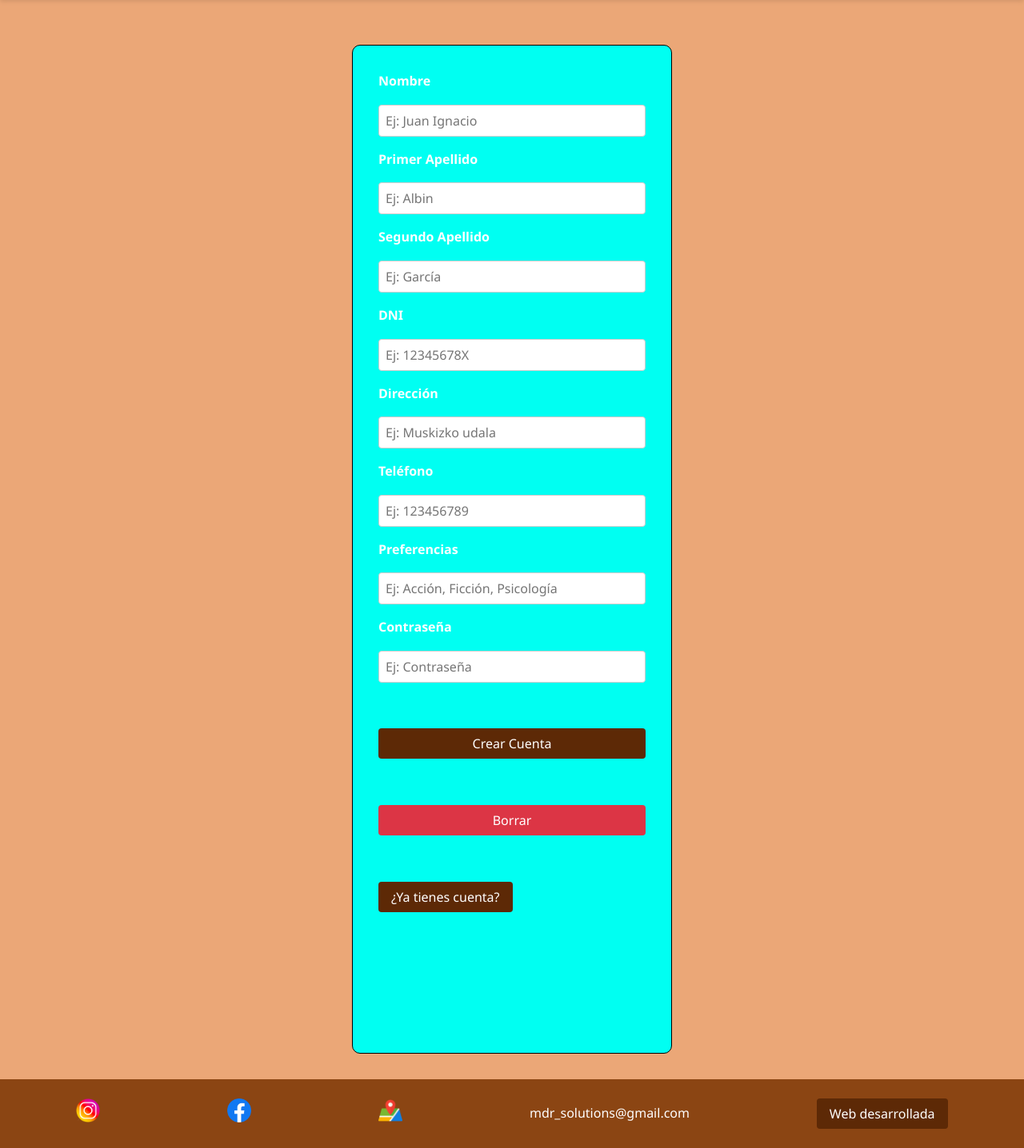
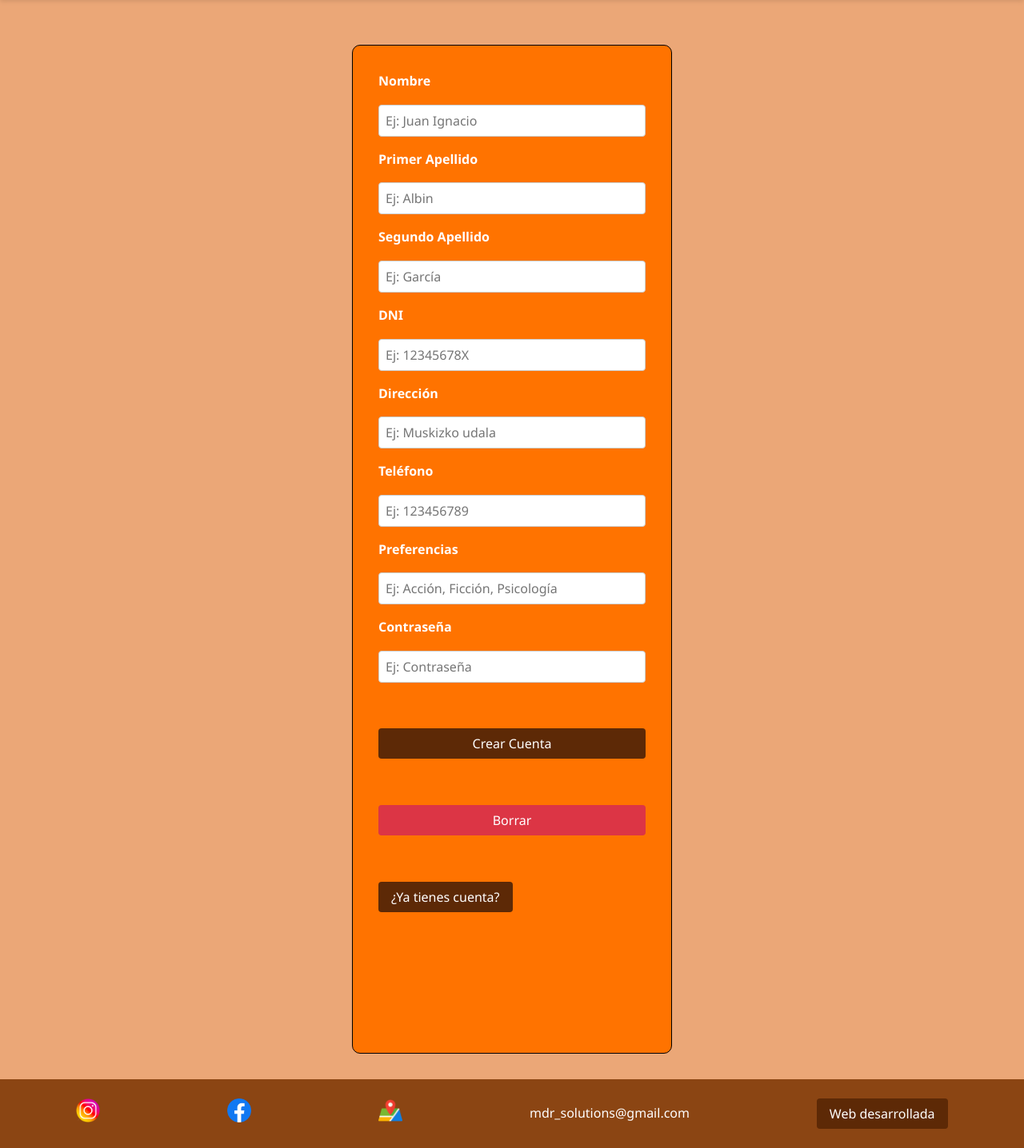
Before and after one commit to MDR-Solutions/biblioteca, a PHP site: page /socios.html in a window 1280 px wide. Shown: the part 148-1584 px from the top of the page at 80% size. Run offline with PHP 8.4, Linux system fonts and the light colour scheme.

Commit message:
Pequeños arreglos

```diff
--- a/css/estilo-base.css
+++ b/css/estilo-base.css
@@ -75,7 +75,7 @@ section, aside {
     color: white;
 }
 
-h1, h2, h3, h4 {
+h1, h2, h3, h4, p {
     color: white;
     margin-bottom: 1rem;
     text-align: center;
--- a/css/formulario.css
+++ b/css/formulario.css
@@ -8,7 +8,7 @@ form {
     width: 400px;
     margin: 2rem auto;
     padding: 2rem;
-    background-color: #00fff2;
+    background-color: #ff7300;
     border: 1px solid black;
     border-radius: 10px;
     display: flex;
```
